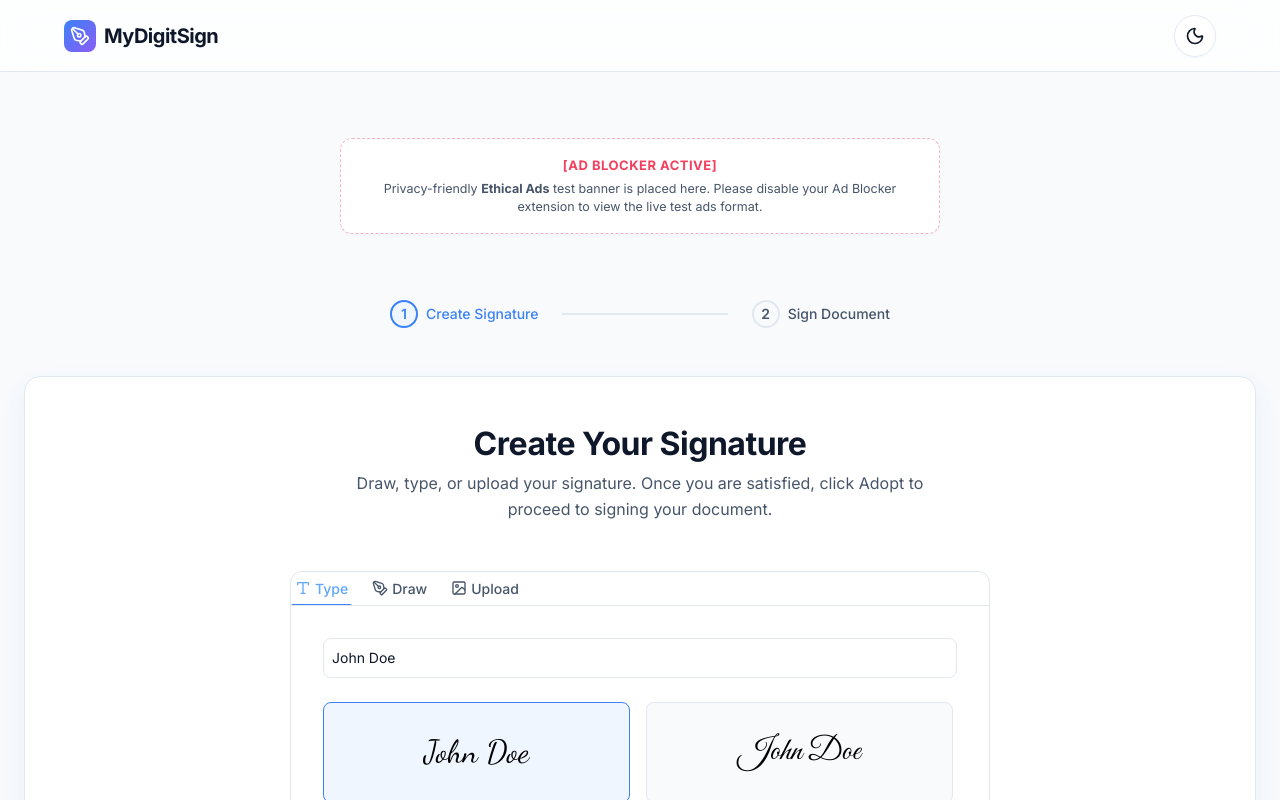
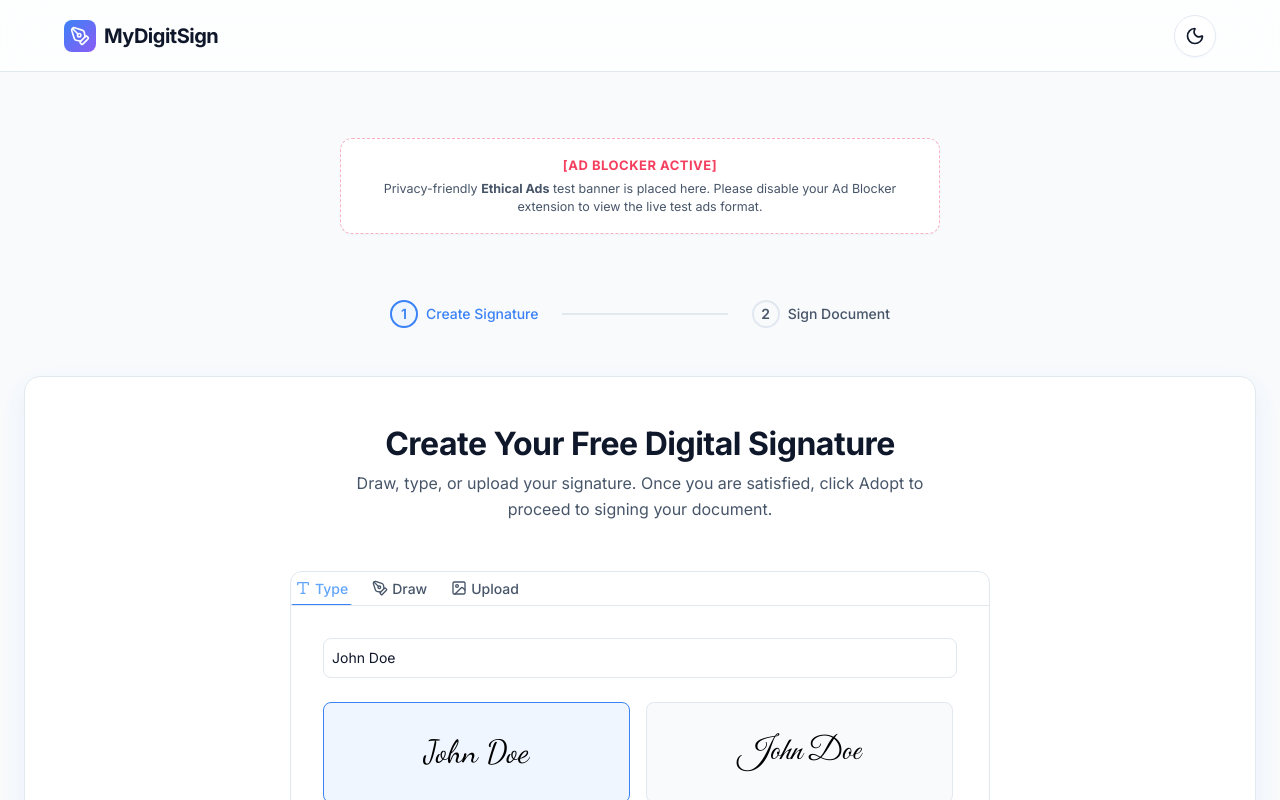
Before and after one commit to sidAli1993/signflow, a Next.js app: page / in a window 1280 px wide. Shown: the top 800 px of the page. Built offline with nearby package versions, Linux system fonts and the light colour scheme.

Commit message:
Update homepage title

```diff
--- a/src/app/page.tsx
+++ b/src/app/page.tsx
@@ -88,7 +88,7 @@ export default function Home() {
       return (
         <div className={styles.creatorSection}>
           <div className={styles.introHeader}>
-            <h2 className={styles.introTitle}>Create Your Signature</h2>
+            <h2 className={styles.introTitle}>Create Your Free Digital Signature</h2>
             <p className={styles.introDesc}>
               Draw, type, or upload your signature. Once you are satisfied, click Adopt to proceed to signing your document.
             </p>
```
